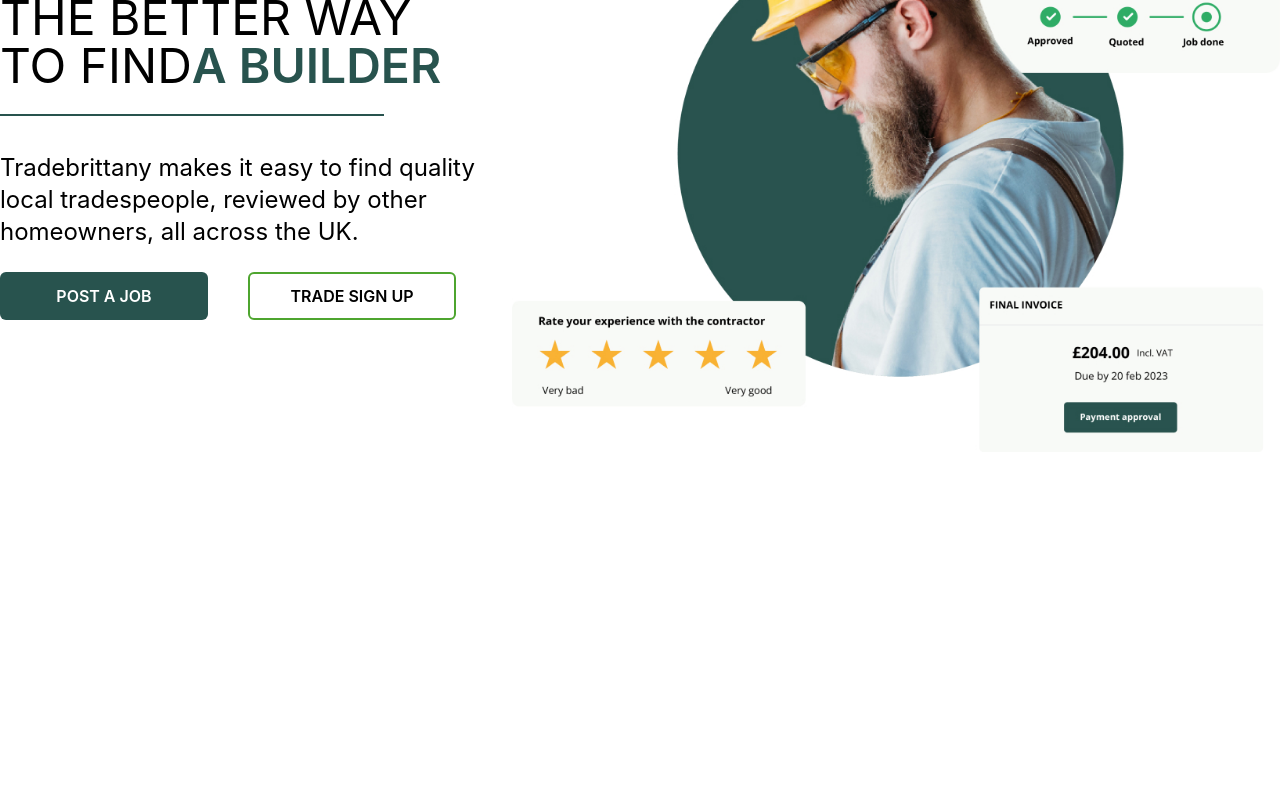
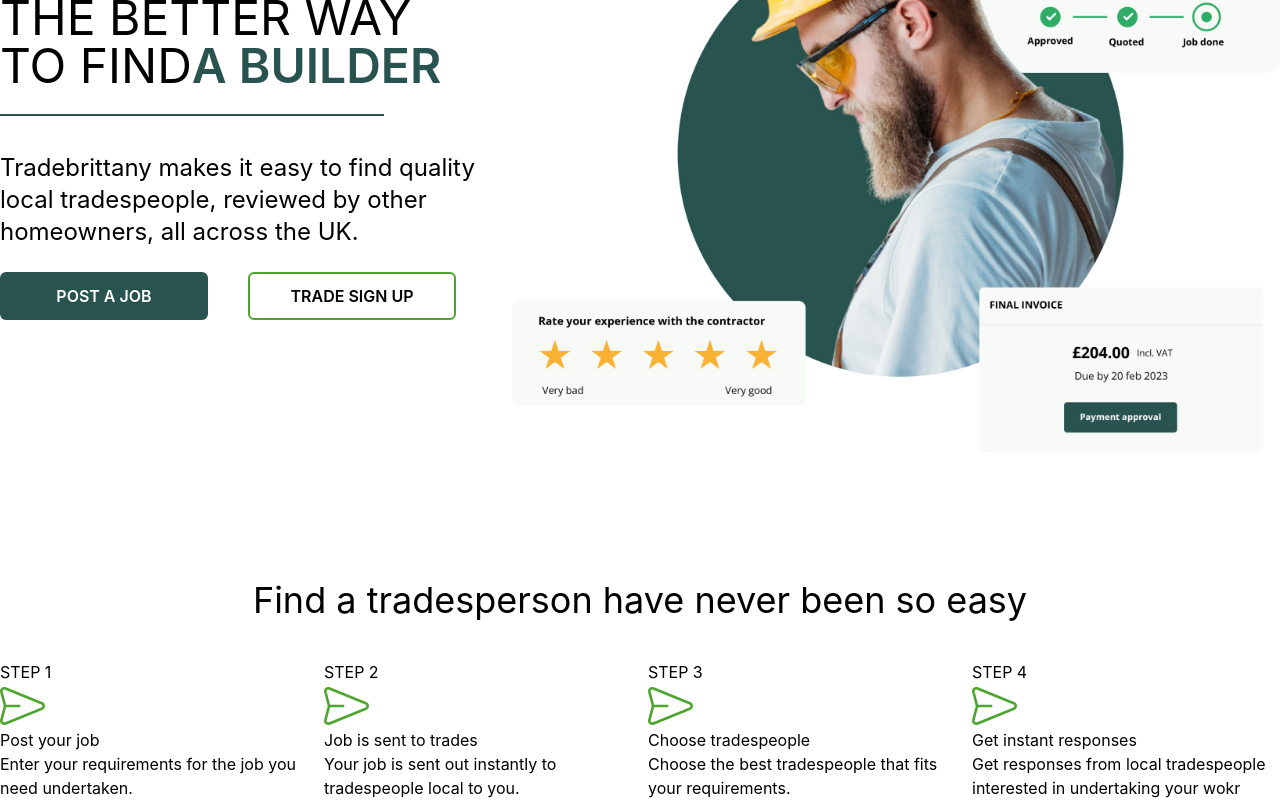
Before and after one commit to mamun-prodhan/job-portal, a React (Create React App) app: page / in a window 1280 px wide. Shown: the part 265-1065 px from the top of the page. Before the commit the page ends 800 px from the top, so only its background shows below. Built offline with nearby package versions, Linux system fonts and the light colour scheme.

Commit message:
steps data added

```diff
--- a/src/App.js
+++ b/src/App.js
@@ -2,11 +2,13 @@
 import "./App.css";
 import Banner from "./components/Banner/Banner";
 import Button from "./components/Button/Button";
+import Steps from "./components/Steps/Steps";
 
 function App() {
   return (
     <div className='app max-w-screen-xl mx-auto'>
       <Banner></Banner>
+      <Steps></Steps>
     </div>
   );
 }
--- /dev/null
+++ b/src/components/Step/Step.js
@@ -0,0 +1,16 @@
+import React from 'react';
+
+const Step = (props) => {
+    const {image, step, title,description} = props.step;
+    console.log(title);
+    return (
+        <div>
+            <h3>{step}</h3>
+            <img src={image} alt="arrow steps" />
+            <p>{title}</p>
+            <p>{description}</p>
+        </div>
+    );
+};
+
+export default Step;
--- /dev/null
+++ b/src/components/Steps/Steps.js
@@ -0,0 +1,49 @@
+import React from 'react';
+import img from '../../assets/icons/send.svg';
+import Step from '../Step/Step';
+
+const Steps = () => {
+
+    const stepsData = [
+        {
+            image: img,
+            step: "STEP 1",
+            title: "Post your job",
+            description: "Enter your requirements for the job you need undertaken."
+        },
+        {
+            image: img,
+            step: "STEP 2",
+            title: "Job is sent to trades",
+            description: "Your job is sent out instantly to tradespeople local to you."
+        },
+        {
+            image: img,
+            step: "STEP 3",
+            title: "Choose tradespeople",
+            description: "Choose the best tradespeople that fits your requirements. "
+        },
+        {
+            image: img,
+            step: "STEP 4",
+            title: "Get instant responses",
+            description: "Get responses from local tradespeople interested in undertaking your wokr "
+        }
+    ]
+
+    return (
+        <div>
+            <h2 className='font-normal text-4xl text-center mt-32 mb-10'>Find a tradesperson have never been <span>so easy</span></h2>
+            <div className='grid grid-cols-4 gap-4'>
+                {
+                    stepsData.map((step, index) => <Step
+                    key = {index}
+                    step = {step}
+                    ></Step>)
+                }
+            </div>
+        </div>
+    );
+};
+
+export default Steps;
```
Also changed, not shown: src/assets/icons/send.svg (added), src/components/Step/Step.css (added), src/components/Steps/Steps.css (added).
